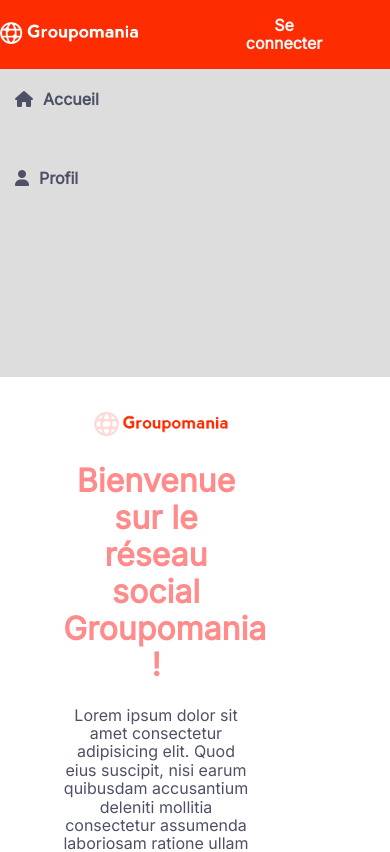
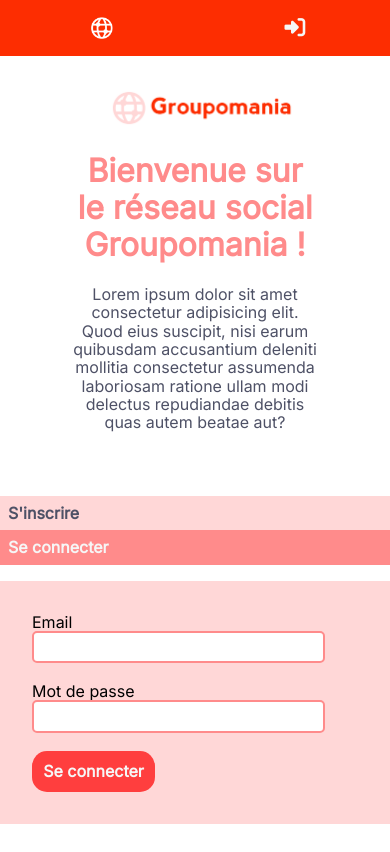
Before and after one commit to Lpiedagnel/Groupomania-Create-a-corporate-social-network, a React (Create React App) app in the folder client/: page / in a window 390 px wide. Shown: the top 852 px of the page. Built offline with nearby package versions, Linux system fonts and the light colour scheme; no server answers.

Commit message:
Add responsive on connection page

```diff
--- a/client/src/components/Navbar.jsx
+++ b/client/src/components/Navbar.jsx
@@ -5,6 +5,7 @@
 import { UidContext } from "./AppContext"
 import Logout from "./Log/Logout"
 import logo from "../images/icon-left-font-monochrome-white.png"
+import logoResponsive from "../images/only-logo-groupomania.png"
 
 const Navbar = () => {
   const uid = useContext(UidContext)
@@ -19,7 +20,12 @@
               <img
                 src={logo}
                 alt="Groupomania"
-                className="navbar__logo-img"
+                className="navbar__logo-img navbar__logo-img--desktop"
+              />
+              <img
+                src={logoResponsive}
+                alt="Groupomania"
+                className="navbar__logo-img navbar__logo-img--responsive"
               />
             </div>
           </NavLink>
@@ -27,14 +33,15 @@
         {uid ? (
           <ul className="navbar__list">
             <li className="navbar__item">
-              <NavLink to="/profil">Bienvenue {userData.firstName}</NavLink>
+              <NavLink className="navbar__link" to="/profil">Bienvenue {userData.firstName}</NavLink>
             </li>
             <Logout />
           </ul>
         ) : (
           <ul className="navbar__list">
             <li className="navbar__item">
-              <NavLink to="/profil">Se connecter</NavLink>
+              <NavLink className="navbar__link navbar__link--desktop" to="/profil">Se connecter</NavLink>
+              <NavLink className="navbar__link navbar__link--responsive" to="/profil"><i class="fas fa-sign-in-alt"></i></NavLink>
             </li>
           </ul>
         )}
--- a/client/src/sass/components/_connection.scss
+++ b/client/src/sass/components/_connection.scss
@@ -2,6 +2,11 @@
   width: 80%;
   margin: auto;
   grid-column: 1;
+
+  @include mobile {
+    width: 100%;
+    margin-bottom: 1em;
+  }
 
   &__list {
     background-color: $secondary-color;
@@ -55,6 +60,10 @@
     border: $secondary-color-darken 2px solid;
     padding: 5px;
 
+    @include mobile {
+      width: 90%;
+    }
+
     &:focus {
       outline: none;
     }
--- a/client/src/sass/components/_leftNav.scss
+++ b/client/src/sass/components/_leftNav.scss
@@ -2,6 +2,10 @@
   background-color: $light-darken;
   width: auto;
   grid-column: 1;
+
+  @include tablet {
+    display: none;
+  }
 
   &__container {
     display: flex;
--- a/client/src/sass/components/_navbar.scss
+++ b/client/src/sass/components/_navbar.scss
@@ -13,6 +13,27 @@
   &__logo {
     &-img {
       height: 1.4em;
+
+      &--responsive {
+        display: none;
+        padding: 1em 100%;
+        box-sizing: content-box;
+
+        &:hover {
+          background-color: $primary-color-darken;
+          color: $light-darken;
+          cursor: pointer;
+        }
+      }
+
+      @include mobile {
+        &--desktop {
+          display: none;
+        }
+        &--responsive {
+          display: block;
+        }
+      }
     }
   }
 
@@ -28,12 +49,15 @@
   &__item {
     padding: 1em 4em;
     margin: 0%;
+
+    @include tablet {
+      padding: 1em;
+    }
   }
 
   // All Links
   a,
   &__item {
-    transition: 0.3s;
     color: $light;
 
     &:hover {
@@ -42,4 +66,20 @@
       cursor: pointer;
     }
   }
+
+  &__link {
+    &--responsive {
+      display: none;
+      font-size: 1.3em;
+    }
+
+    @include tablet {
+      &--desktop {
+        display: none;
+      }
+      &--responsive {
+        display: block;
+      }
+    }
+  }
 }
--- a/client/src/sass/layout/_container.scss
+++ b/client/src/sass/layout/_container.scss
@@ -5,6 +5,6 @@
 
     @include tablet {
         grid-template-columns: 1fr;
-        grid-template-rows: 1fr 3fr 1fr;
+        grid-template-rows: auto;
     }
 }
--- a/client/src/sass/pages/_home.scss
+++ b/client/src/sass/pages/_home.scss
@@ -2,6 +2,10 @@
   display: grid;
   grid-template-columns: 7fr 4fr;
   margin: auto;
+
+  @include tablet {
+    grid-template-columns: 1fr;
+  }
 
   &__thread-container {
     grid-column: 1;
```
Also changed, not shown: client/src/images/only-logo-groupomania.png (added), client/src/index.css, 1 other file (tests, documents, lock files or other folders).
